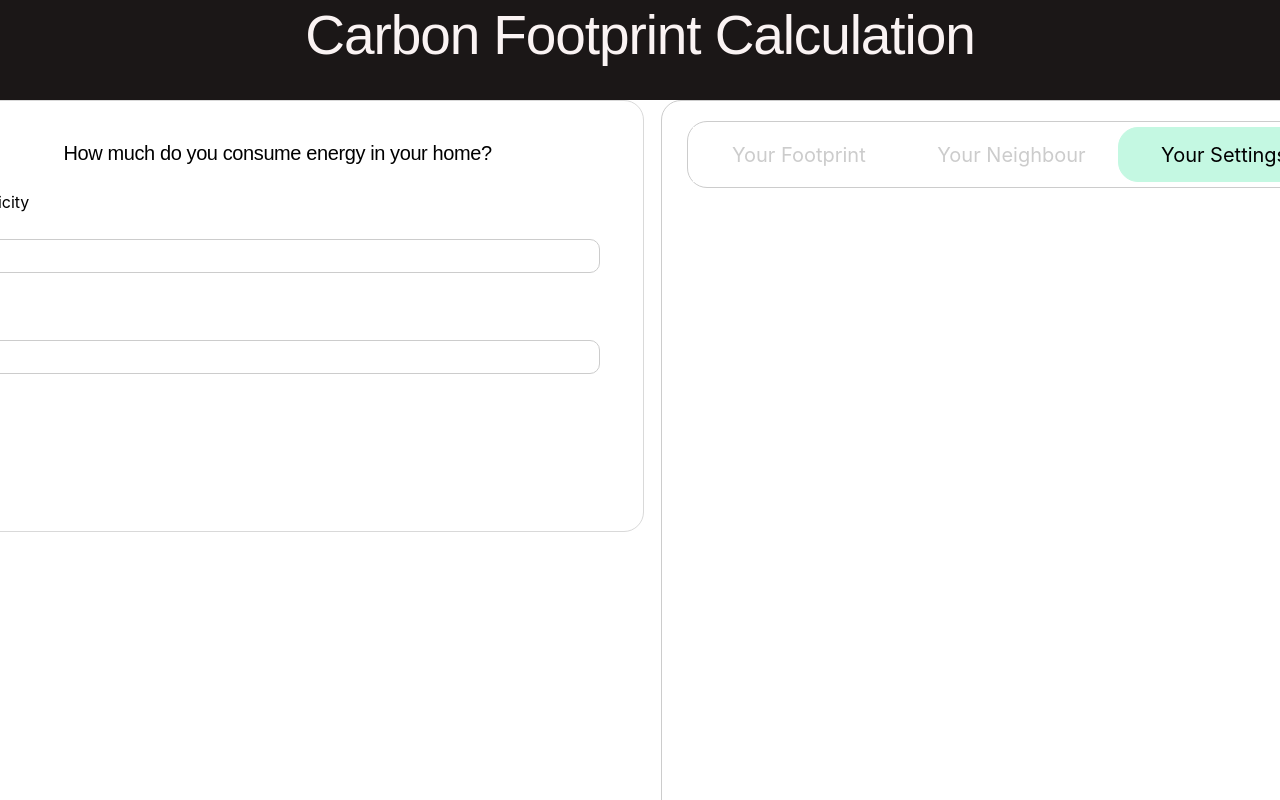
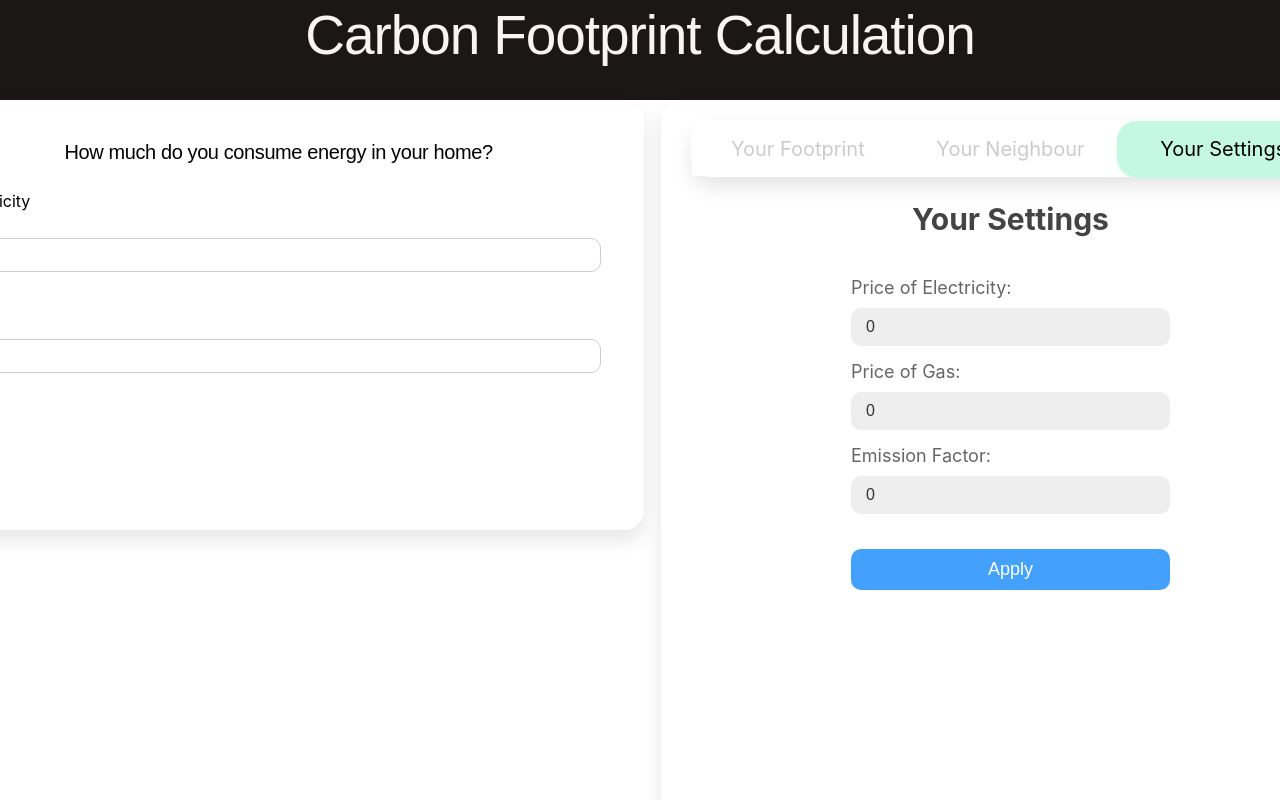
Before and after one commit to trungpro5398/Sustainable-Urban-Life-iteration-3, a React (Create React App) app in the folder carbon-footprint-calculation/: page / in a window 1280 px wide. Both pictures are taken after a click on the button "Your Settings". Shown: the top 800 px of the page. Built offline with nearby package versions, Linux system fonts and the light colour scheme.

Commit message:
Add Setting layout

```diff
--- a/carbon-footprint-calculation/src/App.scss
+++ b/carbon-footprint-calculation/src/App.scss
@@ -7,6 +7,7 @@
   display: flex;
   justify-content: space-between;
   align-items: flex-start;
+
 }
 
 .outer-container {
@@ -14,10 +15,11 @@
   height: 875px;
   flex-shrink: 0;
   border-radius: 20px;
-  border: 1px solid #CCC;
   background: #FFF;
   margin-left: 17px;
   display: flex;
   justify-content: center;
 
+  box-shadow: 0px 10px 20px rgba(0,0,0,0.1);
+
 }
--- a/carbon-footprint-calculation/src/components/EnergyForm/EnergyForm.scss
+++ b/carbon-footprint-calculation/src/components/EnergyForm/EnergyForm.scss
@@ -2,7 +2,8 @@
     width: 700px;
     height: 412px;
     background: #FFF;
-    border: 1px solid #D9D9D9;
+    box-shadow: 0px 10px 20px rgba(0,0,0,0.1);
+
     border-radius: 20px;
     padding: 9px 12px;
     display: flex;
--- /dev/null
+++ b/carbon-footprint-calculation/src/components/SettingContainer/SettingContainer.jsx
@@ -0,0 +1,45 @@
+import React, { useState } from "react";
+import "./SettingContainer.scss";
+
+const SettingsContainer = () => {
+  const [electricityPrice, setElectricityPrice] = useState(0);
+  const [gasPrice, setGasPrice] = useState(0);
+  const [emissionFactor, setEmissionFactor] = useState(0);
+
+  return (
+    <div className="settings-container">
+      <h2 className="settings-title">Your Settings</h2>
+      <form className="settings-form">
+        <label>
+          Price of Electricity:
+          <input
+            type="number"
+            value={electricityPrice}
+            onChange={(e) => setElectricityPrice(e.target.value)}
+          />
+        </label>
+        <label>
+          Price of Gas:
+          <input
+            type="number"
+            value={gasPrice}
+            onChange={(e) => setGasPrice(e.target.value)}
+          />
+        </label>
+        <label>
+          Emission Factor:
+          <input
+            type="number"
+            value={emissionFactor}
+            onChange={(e) => setEmissionFactor(e.target.value)}
+          />
+        </label>
+        <button type="submit" className="settings-button">
+          Apply
+        </button>
+      </form>
+    </div>
+  );
+};
+
+export default SettingsContainer;
--- /dev/null
+++ b/carbon-footprint-calculation/src/components/SettingContainer/SettingContainer.scss
@@ -0,0 +1,54 @@
+.settings-container {
+    display: flex;
+    flex-direction: column;
+    justify-content: center;
+    align-items: center;
+    width: 50%;
+    margin: auto;
+    .settings-title {
+      font-size: 30px;
+      color: #444;
+      font-weight: bold;
+      margin-bottom: 40px;
+    }
+
+    .settings-form {
+      display: flex;
+      flex-direction: column;
+      width: 100%;
+
+      label {
+        display: flex;
+        flex-direction: column;
+        font-size: 18px;
+        color: #666;
+        margin-bottom: 15px;
+
+        input {
+          margin-top: 10px;
+          padding: 10px 15px;
+          border: none;
+          border-radius: 10px;
+          font-size: 16px;
+          color: #333;
+          background: #eee;
+        }
+      }
+
+      .settings-button {
+        padding: 10px 15px;
+        border: none;
+        border-radius: 10px;
+        background: #44a1fb;
+        color: white;
+        font-size: 18px;
+        margin-top: 20px;
+        cursor: pointer;
+        transition: background 0.3s ease;
+
+        &:hover {
+          background: #2384d6;
+        }
+      }
+    }
+  }
--- a/carbon-footprint-calculation/src/components/Tab/TabButton.scss
+++ b/carbon-footprint-calculation/src/components/Tab/TabButton.scss
@@ -15,7 +15,8 @@
     // You might want to update the color, background, border etc. when the tab is active.
     height: 55px;
     border-radius: 20px;
-    border: 1px solid #c4f8e2;
+box-shadow: 0px 2px 2px #c4f8e2;
+
     background: #c4f8e2;
     color: #000;
   }
--- a/carbon-footprint-calculation/src/components/Tab/TabContainer.jsx
+++ b/carbon-footprint-calculation/src/components/Tab/TabContainer.jsx
@@ -2,6 +2,8 @@ import React, { useState } from "react";
 import TabButton from "./TabButton";
 import FootprintContainer from "../Footprint/FootprintContainer";
 import NeighbourContainer from "../Neighbour/NeighbourContainer";
+import SettingsContainer from "../SettingContainer/SettingContainer";
+
 import "./TabContainer.scss";
 
 const TabContainer = () => {
@@ -32,6 +34,7 @@ const TabContainer = () => {
       </div>
       {activeTab === "Your Footprint" && <FootprintContainer />}
       {activeTab === "Your Neighbour" && <NeighbourContainer />}
+      {activeTab === "Your Settings" && <SettingsContainer />}
       {/* Add similar condition for "Your Settings" when you have the component */}
     </div>
   );
--- a/carbon-footprint-calculation/src/components/Tab/TabContainer.scss
+++ b/carbon-footprint-calculation/src/components/Tab/TabContainer.scss
@@ -6,10 +6,11 @@
 height: 55px;
 flex-shrink: 0;
 border-radius: 20px;
-border: 1px solid #CCC;
+box-shadow: 0px 10px 20px rgba(0,0,0,0.1);
+
 background: #FFF;
 margin-top: 20px;
-  padding: 5px;
+padding: 1px;
   }
 
   .tab-buttons {
```
